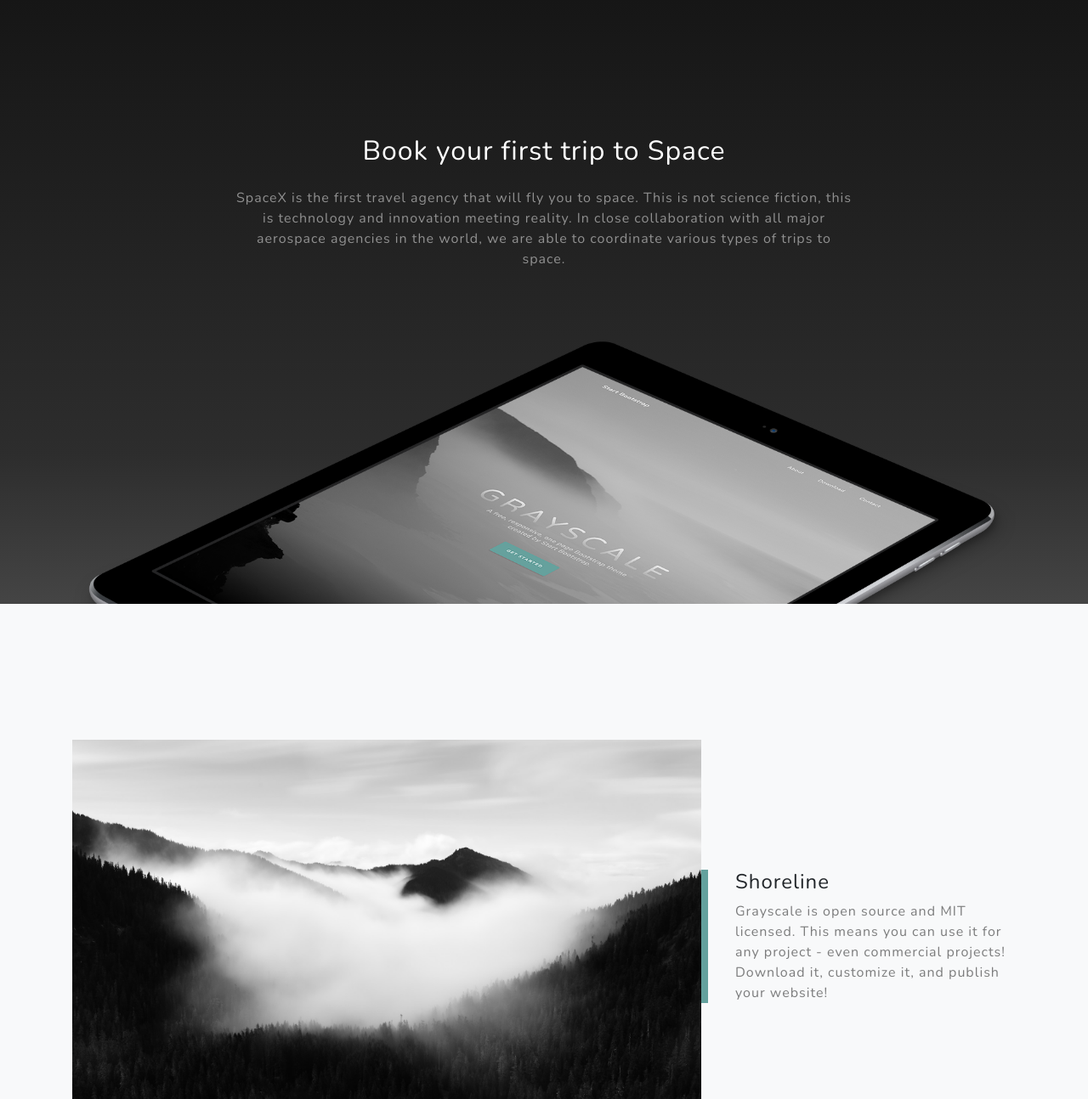
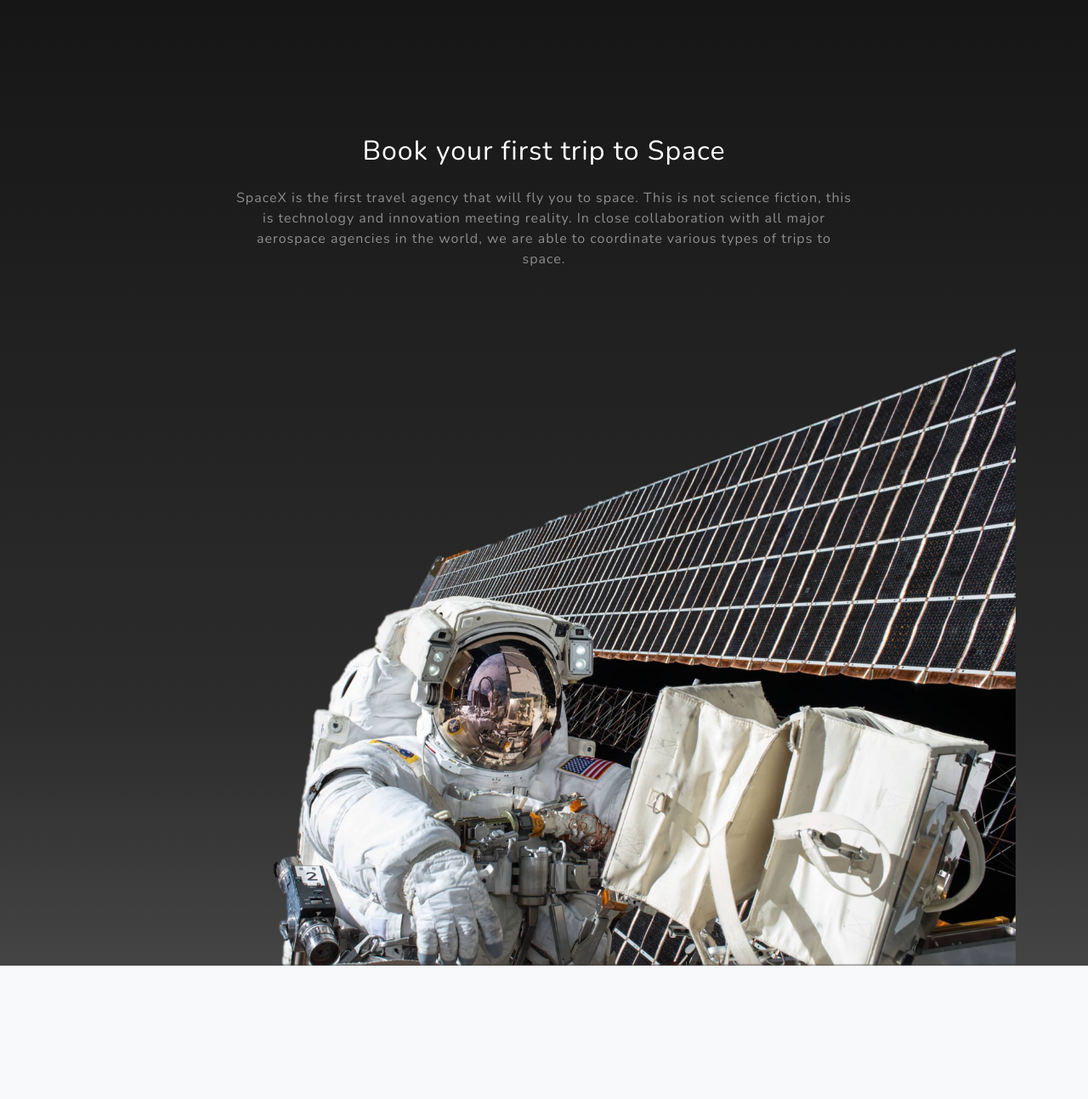
Before and after one commit to AlexiaDelorme/project-spacex, a Django app: page / in a window 1280 px wide. Shown: the part 801-2095 px from the top of the page at 85% size. Run offline with Django 3.2, Linux system fonts and the light colour scheme; some libraries are stand-ins or nearby versions.

Commit message:
Added nasa astronaut img for about section

```diff
--- a/main_pages/templates/home.html
+++ b/main_pages/templates/home.html
@@ -23,7 +23,7 @@
 					major aerospace agencies in the world, we are able to coordinate various types of trips to space.
 			</div>
 		</div>
-		<img src="static/img/ipad.png" class="img-fluid" alt="">
+		<img src="static/img/nasa-eva.png" class="img-fluid" alt="Nasa Astronaut">
     </div>
 </section>
 
```
Also changed, not shown: static/img/bg-masthead.jpg (deleted), static/img/nasa-eva.png (added).
